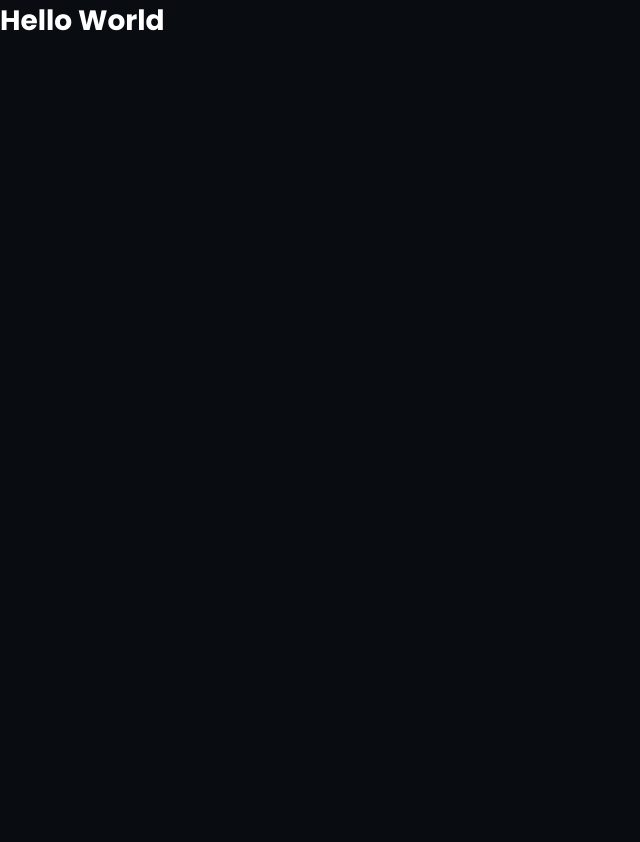
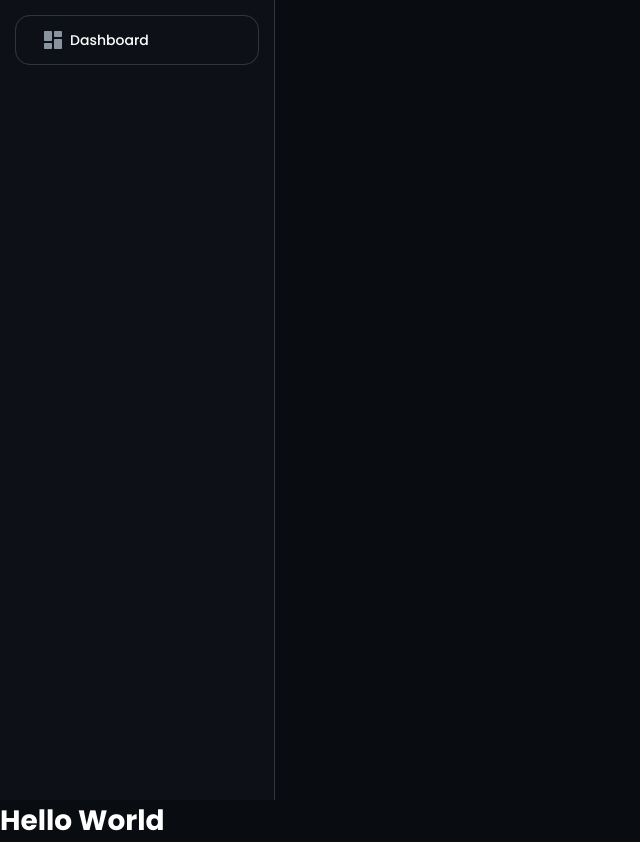
Before and after one commit to hub-home/web, a Vue app: page / in a window 1280 px wide. Shown: the whole page, without its empty margins (0-640 px from the left). Before the commit the page ends 800 px from the top, so only its background shows below. Built offline with nearby package versions, Linux system fonts and the light colour scheme.

Commit message:
feat(dashboard): add sidebar to dashboard

```diff
--- a/src/views/Dashboard.vue
+++ b/src/views/Dashboard.vue
@@ -1,11 +1,16 @@
 <template>
+  <SideBar />
   <h1>Hello World</h1>
 </template>
 
 <script lang="ts">
 import { defineComponent } from "vue";
+import SideBar from "@/components/layout/SideBar.vue";
 
 export default defineComponent({
   name: "Dashboard",
+  components: {
+    SideBar,
+  },
 });
 </script>
```
